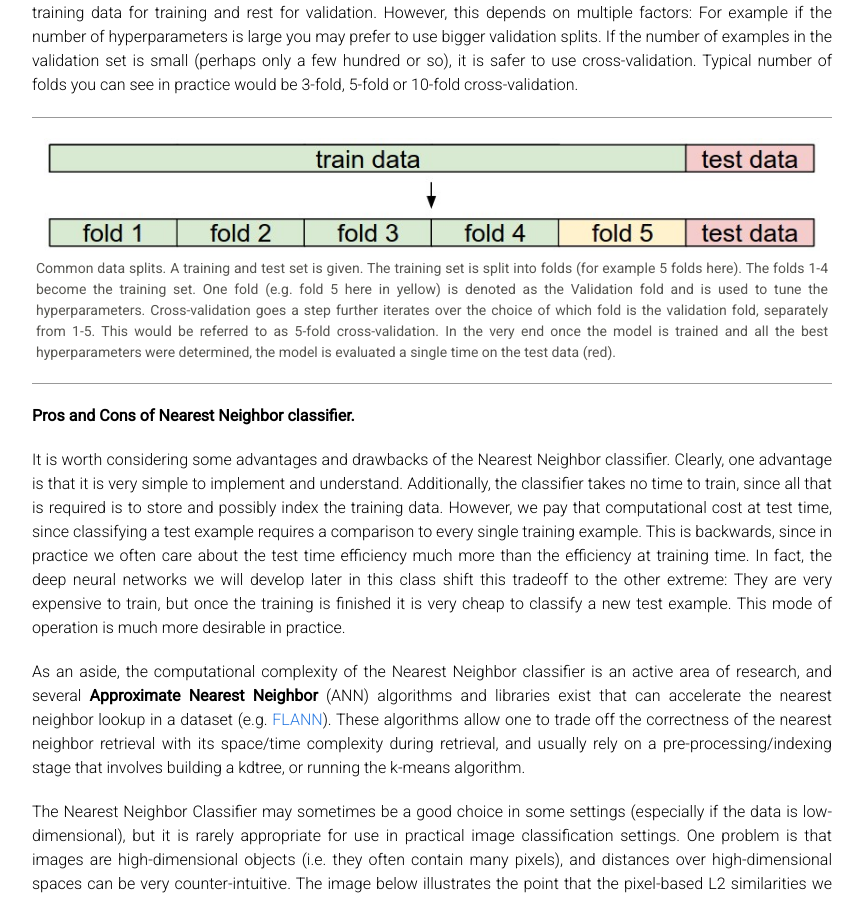
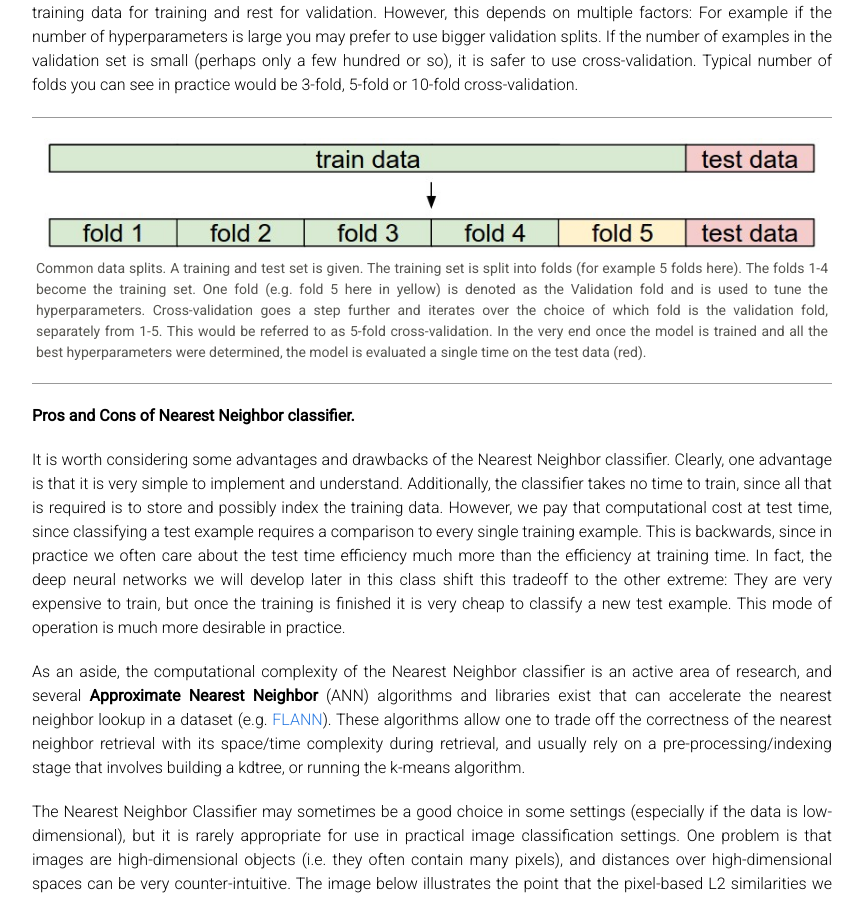
Before and after one commit to cs231n/cs231n.github.io, a Jekyll site: the page built from classification.md, in a window 1280 px wide and 900 px high, scrolled down 9241 px. Shown: the whole window, without its empty margins (208-1072 px from the left). Built offline with Jekyll 4.4.1, drawn with Linux system fonts in a browser that asks for light colours; formulas are drawn with MathJax 3.

Commit message:
fix typo

```diff
--- a/classification.md
+++ b/classification.md
@@ -225,7 +225,7 @@ In cases where the size of your training data (and therefore also the validation
 
 <div class="fig figcenter fighighlight">
   <img src="/assets/crossval.jpeg">
-  <div class="figcaption">Common data splits. A training and test set is given. The training set is split into folds (for example 5 folds here). The folds 1-4 become the training set. One fold (e.g. fold 5 here in yellow) is denoted as the Validation fold and is used to tune the hyperparameters. Cross-validation goes a step further iterates over the choice of which fold is the validation fold, separately from 1-5. This would be referred to as 5-fold cross-validation. In the very end once the model is trained and all the best hyperparameters were determined, the model is evaluated a single time on the test data (red).</div>
+  <div class="figcaption">Common data splits. A training and test set is given. The training set is split into folds (for example 5 folds here). The folds 1-4 become the training set. One fold (e.g. fold 5 here in yellow) is denoted as the Validation fold and is used to tune the hyperparameters. Cross-validation goes a step further and iterates over the choice of which fold is the validation fold, separately from 1-5. This would be referred to as 5-fold cross-validation. In the very end once the model is trained and all the best hyperparameters were determined, the model is evaluated a single time on the test data (red).</div>
 </div>
 
 <a name='procon'></a>
```
